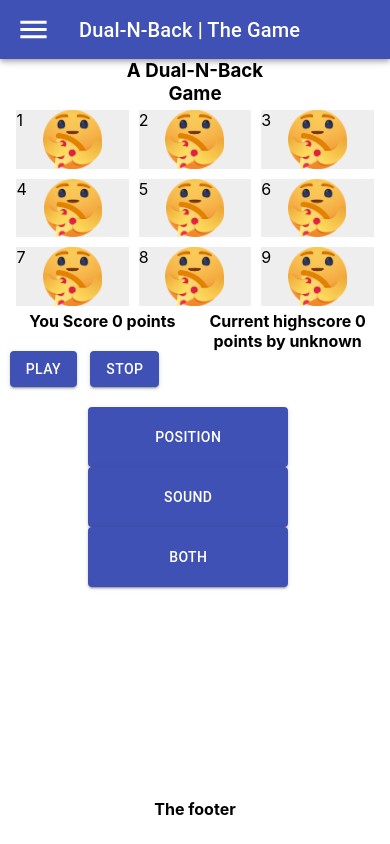
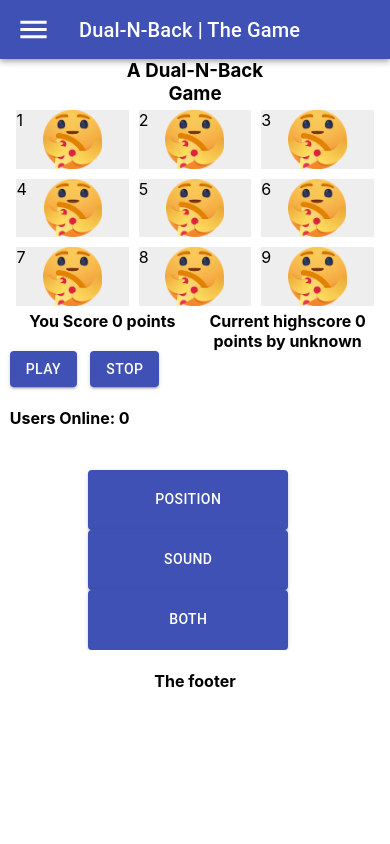
Before and after one commit to Berthelmaster/dual-n-back-client, a React (Create React App) app: page / in a window 390 px wide. Built offline with nearby package versions, Linux system fonts and the light colour scheme; no server answers.

Commit message:
added mobile

```diff
--- a/src/components/Footer.jsx
+++ b/src/components/Footer.jsx
@@ -9,9 +9,11 @@ import LocationOnIcon from '@material-ui/icons/LocationOn';
 const useStyles = makeStyles({
     root: {
         position: "fixed",
+        ['@media (max-width: 780px)']: {
+          position: 'relative'
+        },
         bottom: 0,
         textAlign: "center",
-        paddingBottom: 10,
         width: '100%'
     },
   });
--- a/src/components/Game.jsx
+++ b/src/components/Game.jsx
@@ -66,7 +66,8 @@ const useStyles = theme => ({
             playerScore: 0,
             highScore: 0,
             creditedPlayer: 'unknown',
-            ws: null
+            ws: null,
+            onlineCount: 0
         }
 
         this.stop = this.stop.bind(this)
@@ -432,6 +433,9 @@ const useStyles = theme => ({
                 <Button variant="contained" color="primary" onClick={this.play}>Play</Button>
                 &nbsp;&nbsp;&nbsp;
                 <Button variant="contained" color="primary" onClick={this.stop}>Stop</Button>
+                <div>
+                    <h4>Users Online: {this.state.onlineCount}</h4>
+                </div>
             </div>
             &nbsp;&nbsp;&nbsp;&nbsp;
             <div className={classes.gamebuttons}>
```
